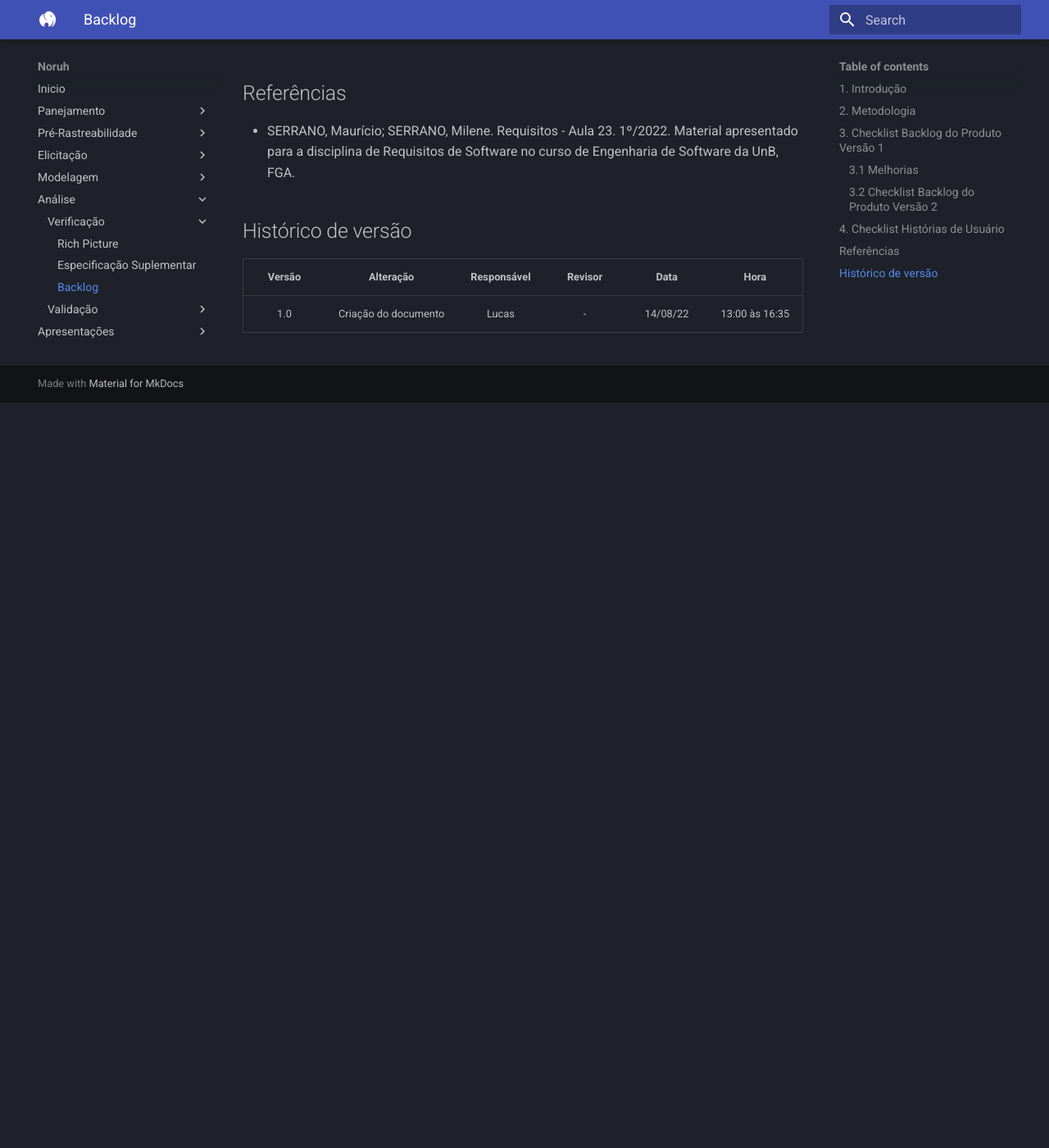
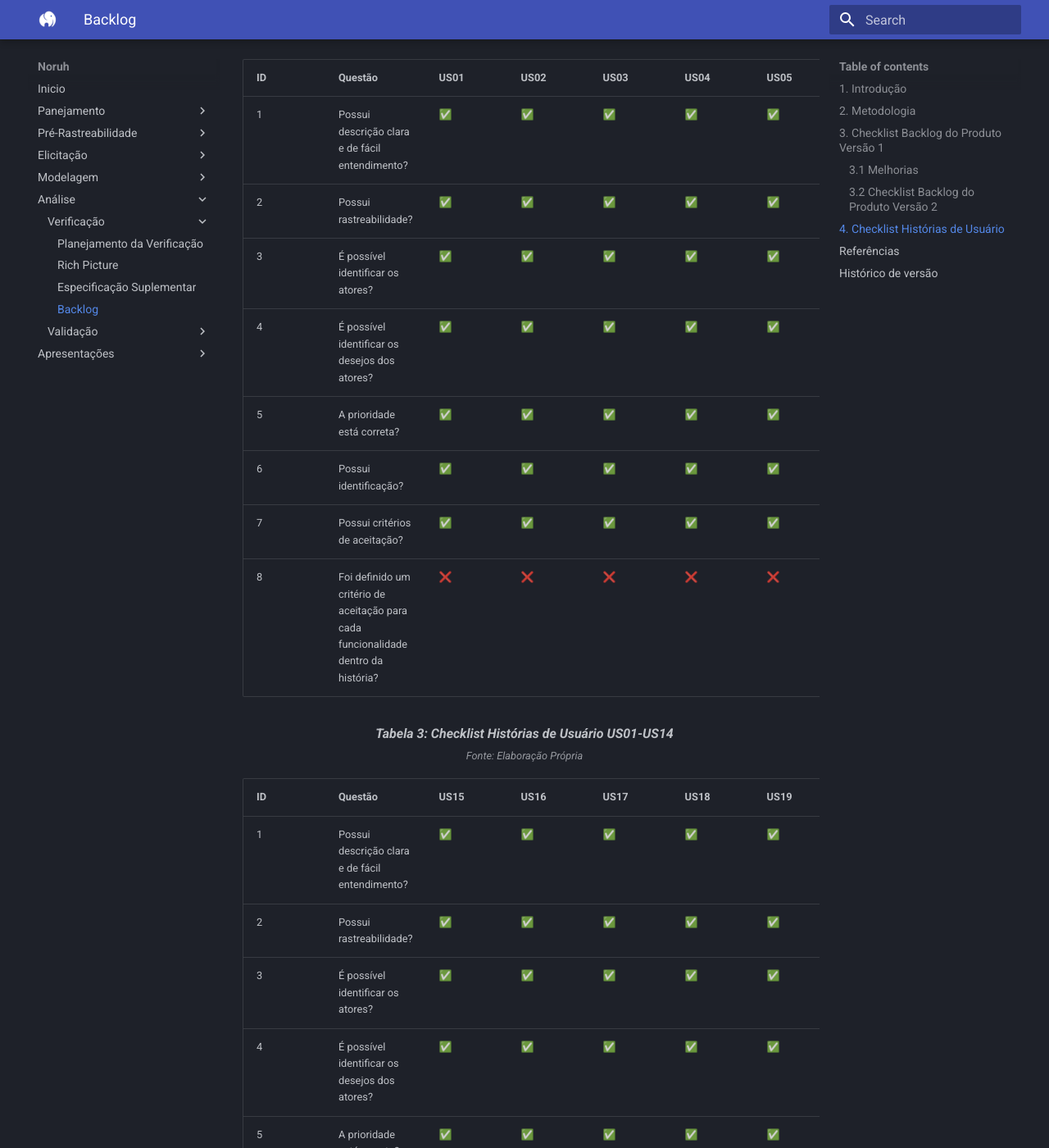
Before and after one commit to Thiab394/2022.1-Noruh, an MkDocs documentation site: the page built from docs/analise/verificacao/inspecaoBacklog.md, in a window 1280 px wide and 1400 px high, scrolled down 1794 px. Shown: the whole window at 82% size. Built offline with MkDocs 1.6.1 and Material for MkDocs 9.7.7, drawn with Linux system fonts in a browser that asks for light colours; before the commit the page ends 2285 px from its top, so only the background shows below that; some of the changed text lies outside the part shown.

Commit message:
Adds planejamento

```diff
--- a/docs/analise/verificacao/inspecaoBacklog.md
+++ b/docs/analise/verificacao/inspecaoBacklog.md
@@ -46,8 +46,42 @@
 
 ## 4. Checklist Histórias de Usuário
 
+| ID | Questão | US01 | US02 | US03 | US04 | US05 | US06 | US07 | US08 | US09 | US10 | US11 | US12 | US13 | US14 |
+|---|---|---|---|---|---|---|---|---|---|---|---|---|---|---|---|
+| 1 | Possui descrição clara e de fácil entendimento? | ✅ |✅  |✅  |✅  |✅  |✅  |✅  |✅  |✅  |✅  |✅  |✅  |✅  |✅  |
+| 2 | Possui rastreabilidade? | ✅ | ✅ | ✅ | ✅ | ✅ | ✅ | ✅ | ✅ | ✅ | ✅ | ✅ | ✅ | ✅ | ✅ |
+| 3 | É possível identificar os atores? | ✅ | ✅ | ✅ | ✅ | ✅ | ✅ | ✅ | ✅ | ✅ |✅  |✅  |✅  |✅  |✅  |
+| 4 | É possível identificar os desejos dos atores? | ✅ | ✅ | ✅ | ✅ | ✅ | ✅ | ✅ | ✅ | ✅ | ✅ | ✅ | ✅ | ✅ | ✅ |
+| 5 | A prioridade está correta? | ✅ | ✅ | ✅ | ✅ | ✅ | ✅ | ✅ | ✅ | ✅ | ✅ | ✅ | ✅ | ✅ | ✅ |
+| 6 | Possui identificação? | ✅ | ✅ | ✅ | ✅ | ✅ | ✅ | ✅ | ✅ | ✅ | ✅ | ✅ | ✅ | ✅ | ✅ |
+| 7 | Possui critérios de aceitação? | ✅ | ✅ | ✅ | ✅ | ✅ | ✅ | ✅ | ✅ | ✅ | ✅ | ✅ | ✅ | ✅ | ✅ |
+| 8 | Foi definido um critério de aceitação para cada funcionalidade dentro da história? | ❌ | ❌ | ❌ | ❌ | ❌ | ❌ | ❌ | ❌ | ❌ | ❌ | ❌ | ❌ | ❌ | ❌ |
+
+<figcaption align='center'>
+    <b>Tabela 3: Checklist Histórias de Usuário US01-US14 </b>
+    <br><small> Fonte: Elaboração Própria </small>
+</figcaption>
+
+| ID | Questão | US15 | US16 | US17 | US18 | US19 | US20 | US21 | US22 | US23 | US24 | US25 | US26 | US27 | US28 |
+|---|---|---|---|---|---|---|---|---|---|---|---|---|---|---|---|
+| 1 | Possui descrição clara e de fácil entendimento? | ✅ | ✅ | ✅ | ✅ | ✅ | ✅ | ✅ | ✅ | ✅ | ✅ | ✅ | ✅ | ✅ | ✅ |
+| 2 | Possui rastreabilidade? | ✅ | ✅ | ✅ | ✅ | ✅ | ✅ | ✅ | ✅ | ✅ | ✅ | ✅ | ✅ | ✅ | ✅ |
+| 3 | É possível identificar os atores? | ✅ | ✅ | ✅ | ✅ | ✅ | ✅ | ✅ | ✅ | ✅ | ✅ | ✅ | ✅ | ✅ | ✅ |
+| 4 | É possível identificar os desejos dos atores? | ✅ | ✅ | ✅ | ✅ | ✅ | ✅ | ✅ | ✅ | ✅ | ✅ | ✅ | ✅ | ✅ | ✅ |
+| 5 | A prioridade está correta? | ✅ | ✅ | ✅ | ✅ | ✅ | ✅ | ✅ | ✅ | ✅ | ✅ | ✅ | ✅ | ✅ | ✅ |
+| 6 | Possui identificação? | ✅ | ✅ | ✅ | ✅ | ✅ | ✅ | ✅ | ✅ | ✅ | ✅ | ✅ | ✅ |✅  | ✅ |
+| 7 | Possui critérios de aceitação? | ✅ | ✅ | ✅ | ✅ | ✅ | ✅ | ✅ | ✅ |  ✅|  ✅|  ✅|  ✅|  ✅|  ✅|
+| 8 | Foi definido um critério de aceitação para cada funcionalidade dentro da história? | ❌ | ❌ | ❌ | ❌ | ❌ | ❌ | ❌ | ❌ | ❌ | ❌ | ❌ | ❌ | ❌ | ❌ |
+
+<figcaption align='center'>
+    <b>Tabela 4: Checklist Histórias de Usuário US15-US28 </b>
+    <br><small> Fonte: Elaboração Própria </small>
+</figcaption>
+
 ## Referências
 - SERRANO, Maurício; SERRANO, Milene. Requisitos - Aula 23. 1º/2022. Material apresentado para a disciplina de Requisitos de Software no curso de Engenharia de Software da UnB, FGA.
+
+- Lista de Verificação da Qualidade de Artefatos - Checklist Ágil. Ministério da Agricultura, Pecuária e Abastecimento. Disponível em:  [link](https://www.gov.br/agricultura/pt-br/pregao-eletronico-no-05-2018/diretrizes/lista-de-verificacao-da-qualidade-de-artefatos-checklist-agil.xls/view)
 
 ## Histórico de versão
 | Versão |      Alteração      | Responsável |           Revisor            |   Data   | Hora  |
--- a/mkdocs.yml
+++ b/mkdocs.yml
@@ -26,6 +26,7 @@
         - 'Backlog do Produto': './modelagem/backlog.md'
     - Análise:
         - Verificação:
+            - 'Planejamento da Verificação': './analise/verificacao/planejamento.md'
             - 'Rich Picture': './analise/verificacao/inspecaoRichPicture.md'
             - 'Especificação Suplementar': './analise/verificacao/inspecaoEspecificacaoSuplementar.md'
             - 'Backlog': './analise/verificacao/inspecaoBacklog.md'
```
Also changed, not shown: docs/analise/validacao/prototipo.md (+22 -2 lines), docs/analise/verificacao/planejamento.md (added, +53 -0 lines), docs/modelagem/nfrframework.md (+1 -1 lines), docs/planejamento/cronograma.md (+2 -0 lines).
